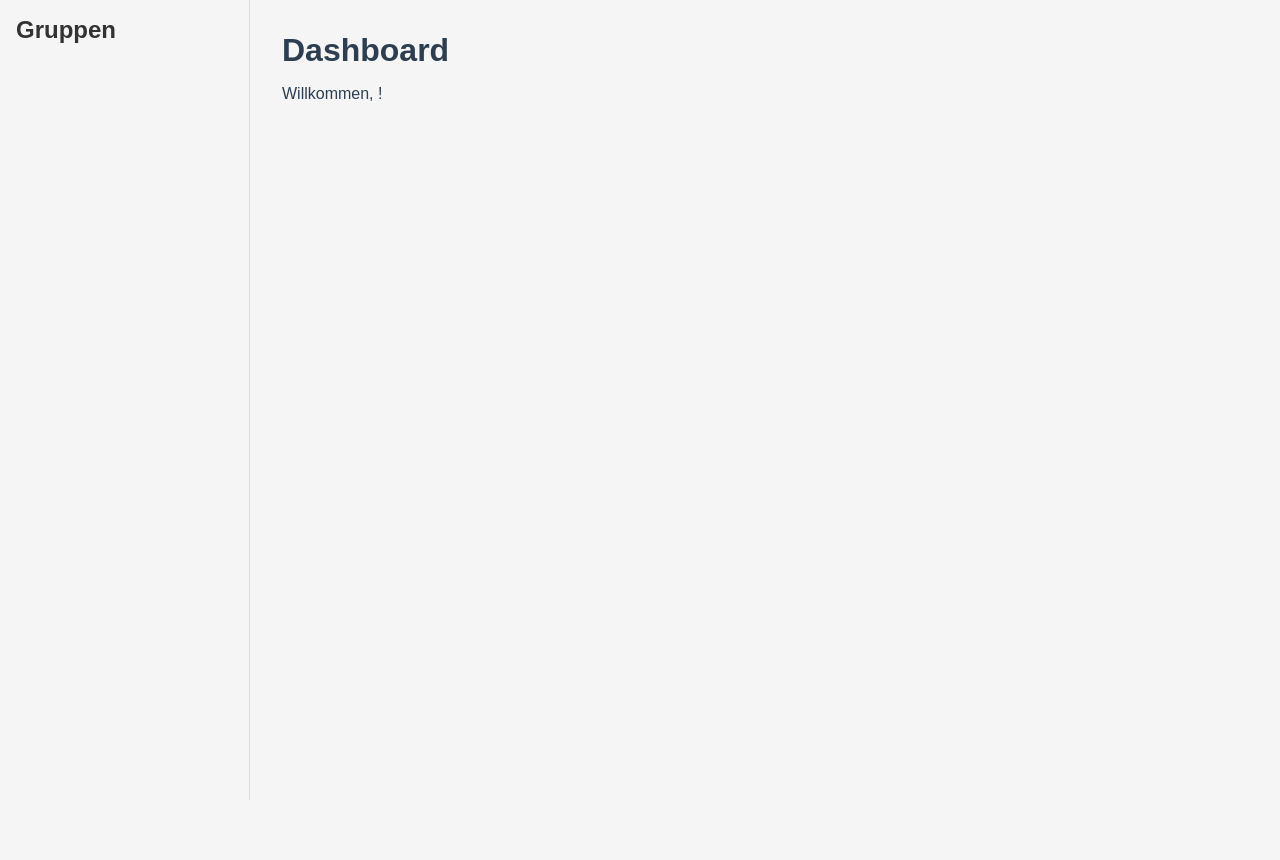
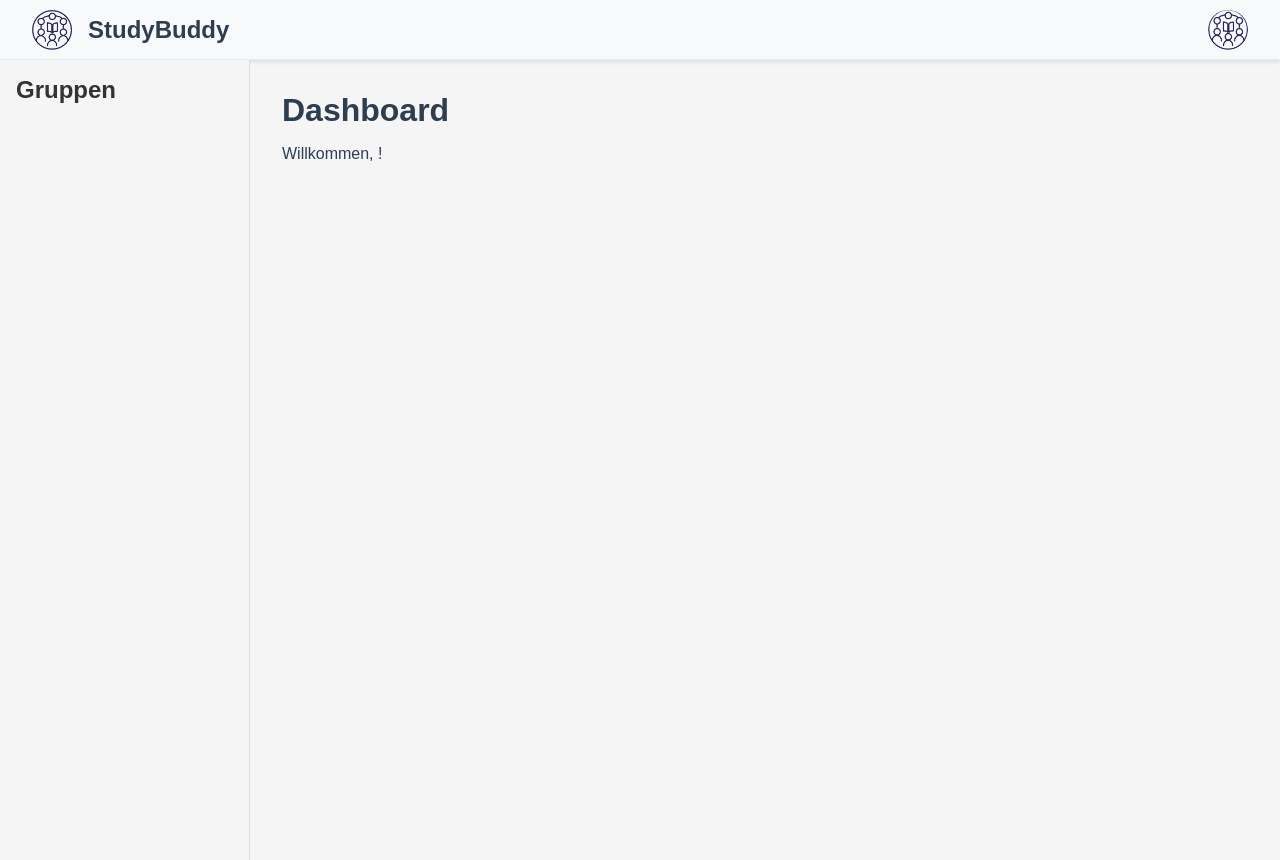
Before and after one commit to larae00/StudyBuddy, a Vue app in the folder studybuddy-vue/: page /dashboard in a window 1280 px wide. Before the commit the page ends 800 px from the top, so only its background shows below. Built offline with nearby package versions, Linux system fonts and the light colour scheme.

Commit message:
header implementation

```diff
--- a/studybuddy-vue/src/components/DashboardView.vue
+++ b/studybuddy-vue/src/components/DashboardView.vue
@@ -1,4 +1,18 @@
 <template>
+  <div class="app-container">
+    <!-- Header -->
+    <header class="app-header">
+      <div class="logo-section">
+        <div class="logo-container">
+          <img src="@/assets/logo.png" alt="Logo" class="logo" />
+        </div>
+        <h1 class="app-title">StudyBuddy</h1>
+      </div>
+      <div class="profile-container">
+        <img src="@/assets/logo.png" alt="Profil" class="profile-image" />
+      </div>
+    </header>
+
     <div class="dashboard-container">
       <!-- Sidebar für Gruppen -->
       <div class="sidebar">
@@ -66,6 +80,7 @@
                 type="text"
               />
               <button @click="sendMessage">Senden</button>
+            </div>
           </div>
         </div>
       </div>
@@ -213,6 +228,62 @@
 </script>
 
 <style scoped>
+.app-container {
+  display: flex;
+  flex-direction: column;
+  min-height: 100vh;
+}
+
+.app-header {
+  background-color: white;
+  height: 60px;
+  display: flex;
+  justify-content: space-between;
+  align-items: center;
+  padding: 0 2rem;
+  box-shadow: 0 2px 4px rgba(0, 0, 0, 0.1);
+  background-color: #f8f9fa;
+  border-bottom: 1px solid #e9ecef;
+}
+
+.logo-section {
+  display: flex;
+  align-items: center;
+  gap: 1rem;
+}
+
+.logo-container {
+  height: 40px;
+  width: 40px;
+}
+
+.logo {
+  height: 100%;
+  width: 100%;
+  object-fit: contain;
+}
+
+.app-title {
+  font-size: 1.5rem;
+  color: #2c3e50;
+  margin: 0;
+  font-weight: bold;
+}
+
+.profile-container {
+  height: 40px;
+  width: 40px;
+  border-radius: 50%;
+  overflow: hidden;
+  cursor: pointer;
+}
+
+.profile-image {
+  height: 100%;
+  width: 100%;
+  object-fit: cover;
+}
+
 .dashboard-container {
   display: flex;
   min-height: 100vh;
```
Lines whose indentation alone changed are shown as unchanged.
